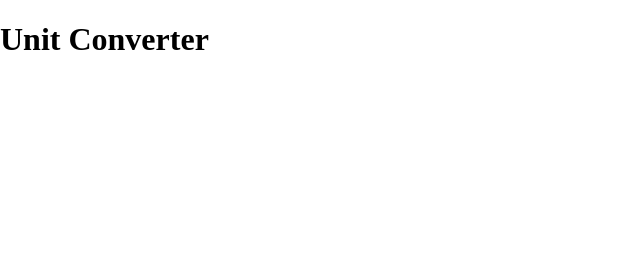
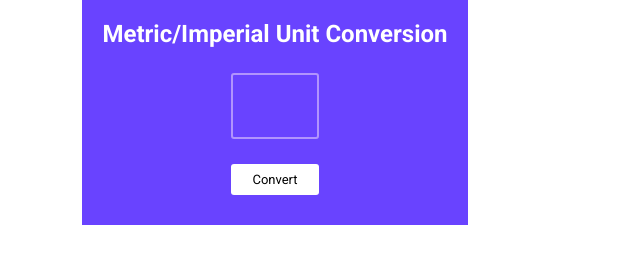
Before and after one commit to pazurkota/unit_converter, a website: page index.html in a window 1280 px wide. Shown: the whole page, without its empty margins (0-640 px from the left). Drawn offline with Linux system fonts and the light colour scheme.

Commit message:
Add Google Fonts and enhance layout for unit converter

```diff
--- a/index.html
+++ b/index.html
@@ -5,8 +5,23 @@
     <title>Unit Converter</title>
 
     <link rel="stylesheet" href="style.css" >
+
+    <!-- GOOGLE FONTS: Font "Roboto" -->
+    <link rel="preconnect" href="https://fonts.googleapis.com">
+    <link rel="preconnect" href="https://fonts.gstatic.com" crossorigin>
+    <link href="https://fonts.googleapis.com/css2?family=Roboto:ital,wght@0,100..900;1,100..900&display=swap" rel="stylesheet">
 </head>
 <body>
-    <h1>Unit Converter</h1>
+    <div class="container">
+        <div id="header">
+            <h2>Metric/Imperial Unit Conversion</h2>
+
+            <label>
+                <input type="text" id="number-input">
+                <br>
+                <button id="number-btn">Convert</button>
+            </label>
+        </div>
+    </div>
 </body>
 </html>
--- a/style.css
+++ b/style.css
@@ -1,3 +1,54 @@
 body {
     margin: 0;
+    font-family: "Roboto", sans-serif;
+    max-width: 550px;
 }
+
+h2 {
+    margin: 0;
+}
+
+.container {
+    display: flex;
+    flex-direction: column;
+
+    justify-content: center;
+    align-items: center;
+    text-align: center;
+}
+
+#header {
+    background-color: #6943ff;
+    color: white;
+    padding: 20px;
+}
+
+#number-input {
+    width: 80px;
+    height: 60px;
+    margin: 25px 0;
+
+    font-family: "Roboto", sans-serif;
+    font-size: 40px;
+    text-align: center;
+    font-weight: bold;
+    color: white;
+
+    border: 2px solid #b194fd;
+    border-radius: 3px;
+
+    background-color: #6943ff;
+}
+
+#number-btn {
+    background-color: white;
+    padding: 8px 21px;
+
+    border: none;
+    border-radius: 3px;
+
+    font-family: "Roboto", sans-serif;
+    font-size: 13px;
+
+    margin-bottom: 10px;
+}
```
